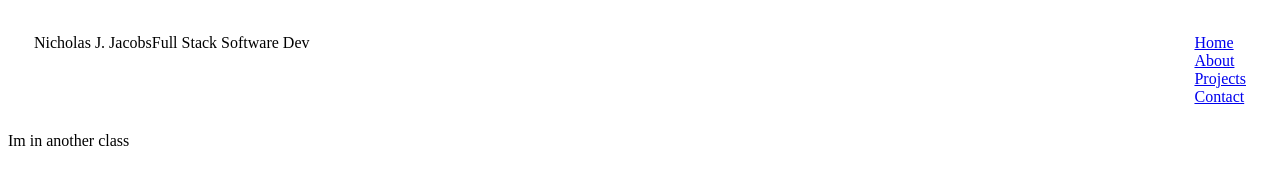
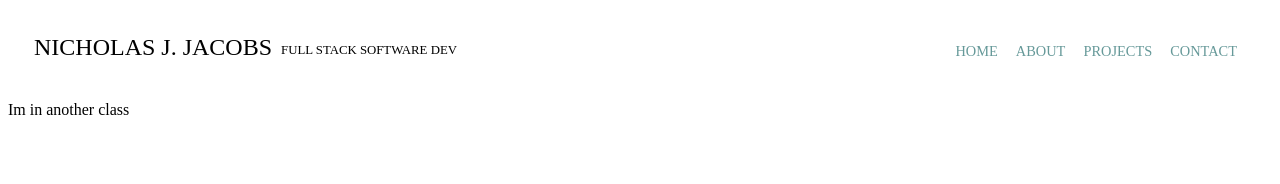
Before and after one commit to NicholasthedevJacobs/Portfolio_Website, a plain HTML site: page index.html in a window 1280 px wide. Drawn offline with Linux system fonts and the light colour scheme.

Commit message:
Created the link animations and hovers.

```diff
--- a/styles.css
+++ b/styles.css
@@ -5,5 +5,50 @@
 }
 
 .left-side{
+    text-transform: uppercase;
     display: flex;
 }
+
+.branding-name{
+    font-size: 1.5em;
+}
+
+.branding-title{
+    font-size: 0.8em;
+    text-transform: uppercase;
+    padding: 9px
+
+}
+
+.navcontainer > .left-side > .branding-name > .branding-title > div{
+    margin-right: 20px;
+    font-size: 0.9em;
+}
+
+.right-side{
+    text-transform: uppercase;
+    display: flex;
+}
+
+.nav-links{
+    height: 22px;
+    font-size: 0.9em;
+    display: flex;
+    padding: 9px;
+    border-bottom: 1px solid transparent;
+    transition: border-bottom 0.5s;
+}
+
+.nav-links a{
+    color: #669999;
+    text-decoration: none;
+    transition: color 0.5s;
+}
+
+.nav-links:hover{
+    border-bottom: 1px solid black
+}
+
+.nav-links a:hover{
+    color: black
+}
```
